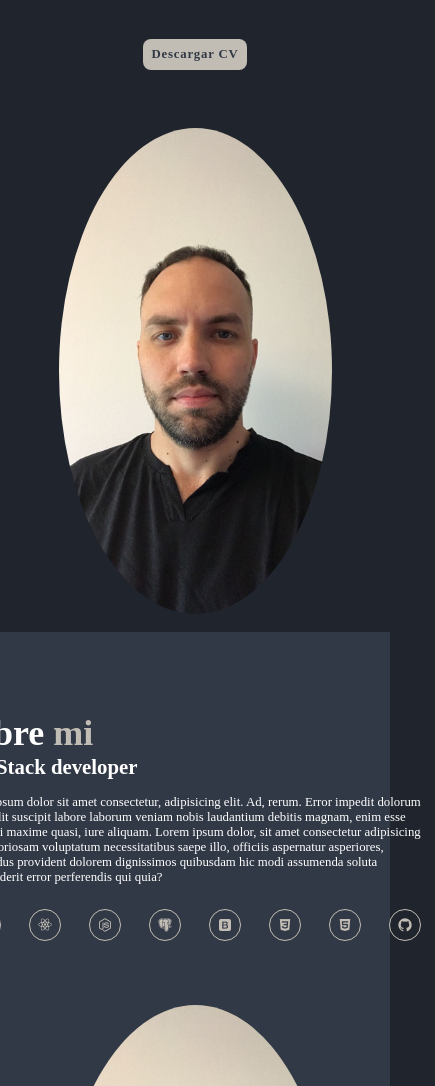
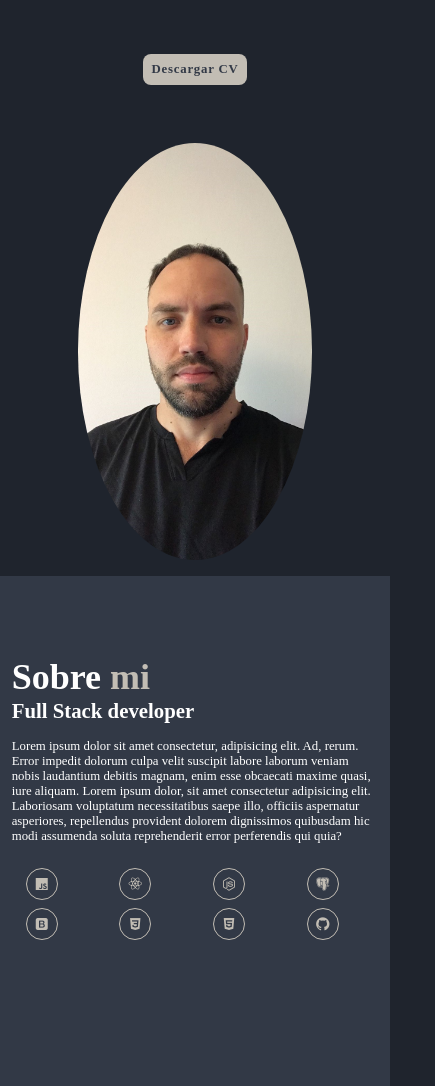
Before and after one commit to Juani2409/port-js-css-html, a plain HTML site: page index.html in a window 390 px wide. Shown: the part 414-1500 px from the top of the page, 435 px wide, since content can reach past the window. Drawn offline with nearby package versions, Linux system fonts and the light colour scheme.

Commit message:
todo responsive!!!

```diff
--- a/index.html
+++ b/index.html
@@ -61,7 +61,7 @@
 
     <section class="about" id="about">
         <div class="about-img">
-            <img src="/Juan Ignacio Grodzz.jpg" alt="">
+            <img src="/Juan Ignacio Grodzz.jpg" alt="Imagen Juani">
         </div>
         <div class="about-content">
             <h2 class="heading">
--- a/style.css
+++ b/style.css
@@ -552,6 +552,7 @@ span {
     .footer {
         padding: 2rem 3%;
     }
+
 }
 
 
@@ -601,7 +602,7 @@ span {
     }
 
     .home-img img {
-        width: 70vw;
+        width: 40vw;
         margin-top: 4rem;
     }
 
@@ -610,7 +611,7 @@ span {
     }
 
     .about img {
-        width: 70vw;
+        width: 40vw;
         margin-top: 4rem;
     }
 
@@ -621,6 +622,7 @@ span {
     .portfolio-container {
         grid-template-columns: repeat(2, 1fr);
     }
+
 }
 
 
@@ -628,6 +630,19 @@ span {
 
     .portfolio-container {
         grid-template-columns: 1fr;
+
+
+    }
+    .about{
+        display: block;
+       }
+       .about-img{
+        display: none;
+       }
+       .social-media {
+        display: grid;
+        grid-template-columns: repeat(4, 1fr); /* Distribución en cuatro columnas */
+        gap: 1rem; /* Espacio entre los elementos */
     }
 
 }
@@ -642,6 +657,35 @@ span {
         width: 100%;
 
     }
+    .home{
+       display: block;
+
+    }
+    .home-img {
+        display: flex;
+        align-items: center;
+        justify-content: center;
+    }
+
+    .home-img img {
+        width: 60vw;
+        max-width: 100%; /* Asegurarse de que la imagen no exceda el ancho del contenedor */
+    }
+
+
+   .contact-column{
+    display: block;
+   }
+
+   .about{
+    display: block;
+   }
+
+   .social-media {
+    display: grid;
+    grid-template-columns: repeat(4, 1fr); /* Distribución en cuatro columnas */
+    gap: 1rem; /* Espacio entre los elementos */
+}
 }
 
 
@@ -661,6 +705,11 @@ span {
 .footer p {
     text-align: center;
     margin-top: 2rem;
+}
+.social-media {
+    display: grid;
+    grid-template-columns: repeat(2, 1fr); /* Distribución en cuatro columnas */
+    gap: 1rem; /* Espacio entre los elementos */
 }
 }
 
```
